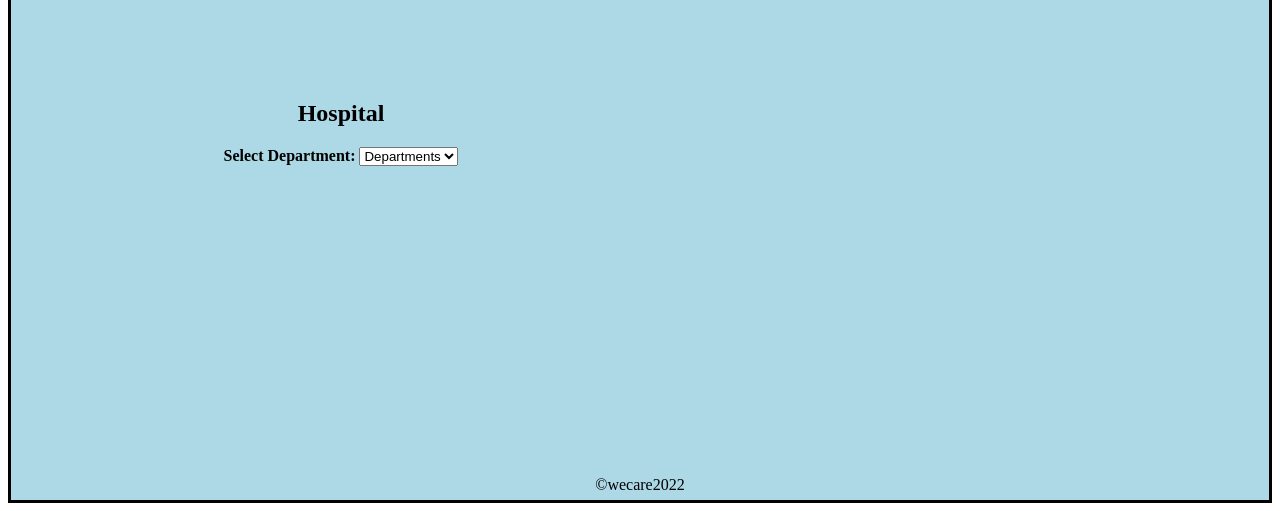
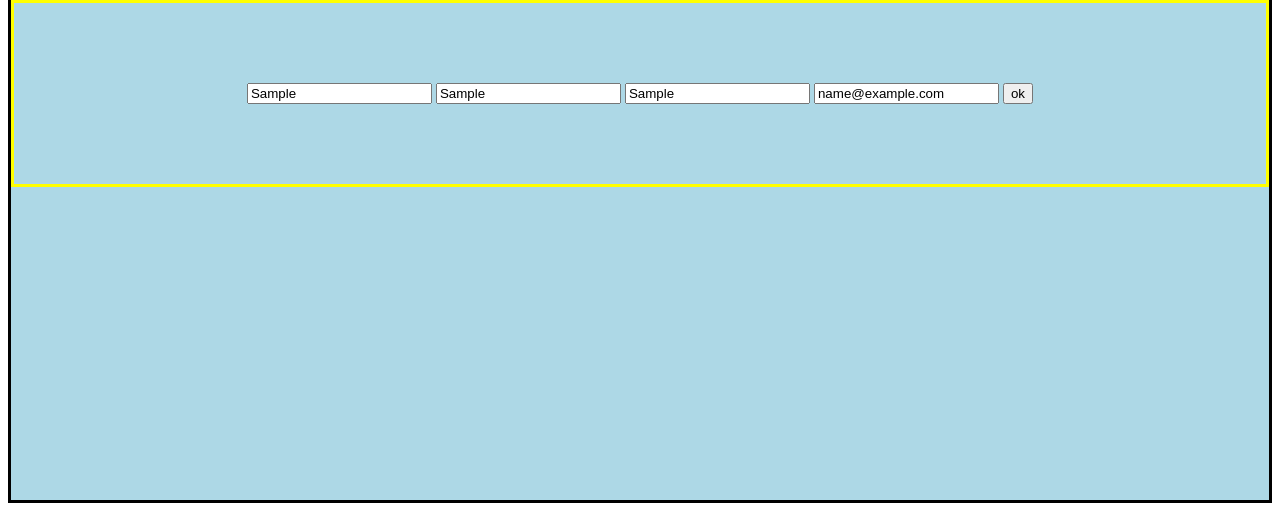
Before and after one commit to jibinkg/Wecaree, a Django app: template Wecare/templates/user/departments.html in a window 1280 px wide. Shown: the part 411-922 px from the top of the page. Run offline with Django 4.2, Linux system fonts and the light colour scheme; the template is opened without the code that fills it: most values are stand-ins (such as "Sample title", 1, 10 or a date in 2020).

Commit message:
new changes by anees in view and temp

```diff
--- a/Wecare/templates/user/departments.html
+++ b/Wecare/templates/user/departments.html
@@ -49,35 +49,24 @@
                  font-size:50px;
                  padding:130px;
                  color:'red'
-
-
                 }
-
 
         .div{
            text-align: center;
            padding: 80px;
-           height: 300px;
-           width: 500px;
            color: black;
            left: 60px;
-
-
-
-
+           border-style:solid;
+           border-width:1;
+           border-color:yellow;
+           background-color:lightblue;
            }
-
-
 
         .header{
            padding: 110px;
            text-align: center;
            color: white;
            }
-
-
-
-
 
          }
 
@@ -92,29 +81,22 @@
 </div>
 
 <div class="div2">
-             <div class="div" >
-                 <h2><b id="result"></b>Hospital</h2>
-                 <script>
-                     document.getElementById("result").innerHTML=localStorage.getItem("ddvalue");
-                 </script>
-
-                  <label for="Specialization"><b>Select Department:</b></label>
-                   <select id="Specialization" name="Specialization" >
-                        <option value="branch">Departments</option>
-                        <option value="neuro">Neurology</option>
-                        <option value="cardio">Cardiology</option>
-                        <option value="pedia">Pediatrics</option>
-                        <option value="psycho">Psychiatry</option>
-                        <option value="derma">Dermatology</option>
-
-                    </select>
-             </div>
 
 
+        {% for i in data %}
+    <div class="div" >
+        <form method="post" action="dc">
+            {% csrf_token %}
+            <input type="text" value={{i.Hname}} >
+            <input type="text" value={{i.Place}} >
+            <input type="text" value={{i.Address}} >
+            <input type="text" value={{i.email}} >
 
-    <p class="copy">&copy;wecare2022</p>
+            <input type="submit" value="ok">
+        </form>
+    </div>
+        {% endfor %}
 
 </div>
-
 </body>
 </html>
--- a/Wecare/user/views.py
+++ b/Wecare/user/views.py
@@ -15,8 +15,9 @@ def home(re):
 
 def sundepart(re):
     x=re.POST.get('name')
-    print(x,'xxxxxxxxxxx')
-    return render(re,'user/departments.html')
+    # print(x,'xxxxxxxxxxx')
+    s = hospitalreg.objects.filter(Hname=x)
+    return render(re,'user/departments.html',{'data':s})
 
 def doctor(re):
     return render(re,'user/doctorslist.html')
```
Also changed, not shown: Wecare/templates/user/mainpage.html (+11 -25 lines), Wecare/db.sqlite3.
